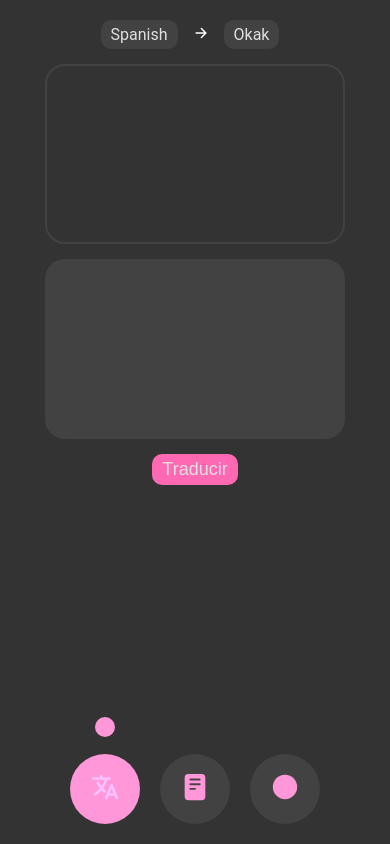
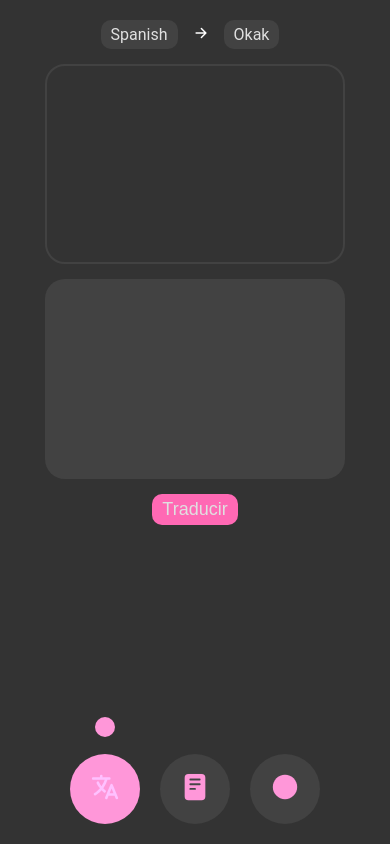
Before and after one commit to BenjaminAlvarezDiaz/luciel-gift2, a React (Vite) app: page / in a window 390 px wide. Shown: the top 844 px of the page. Built offline with nearby package versions, Linux system fonts and the light colour scheme.

Commit message:
Update PoetryTranslator.module.css

```diff
--- a/src/styles/PoetryTranslator.module.css
+++ b/src/styles/PoetryTranslator.module.css
@@ -106,7 +106,7 @@
 
 @media (max-width: 615px) {
     .textarea {
-        min-height: 180px;
+        min-height: 200px;
     }
 }
 
```
